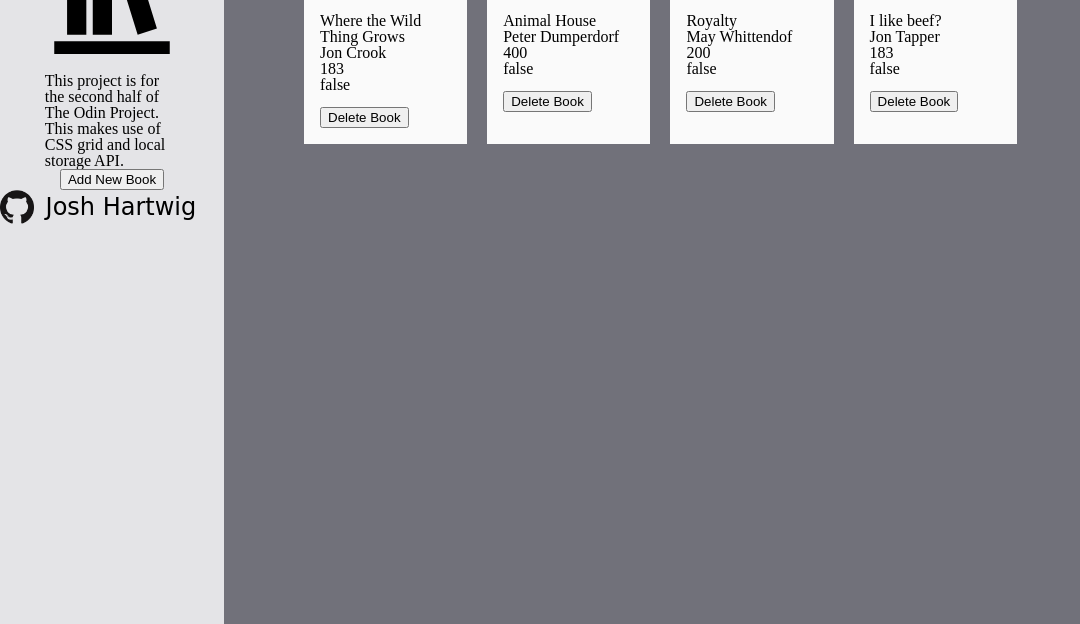
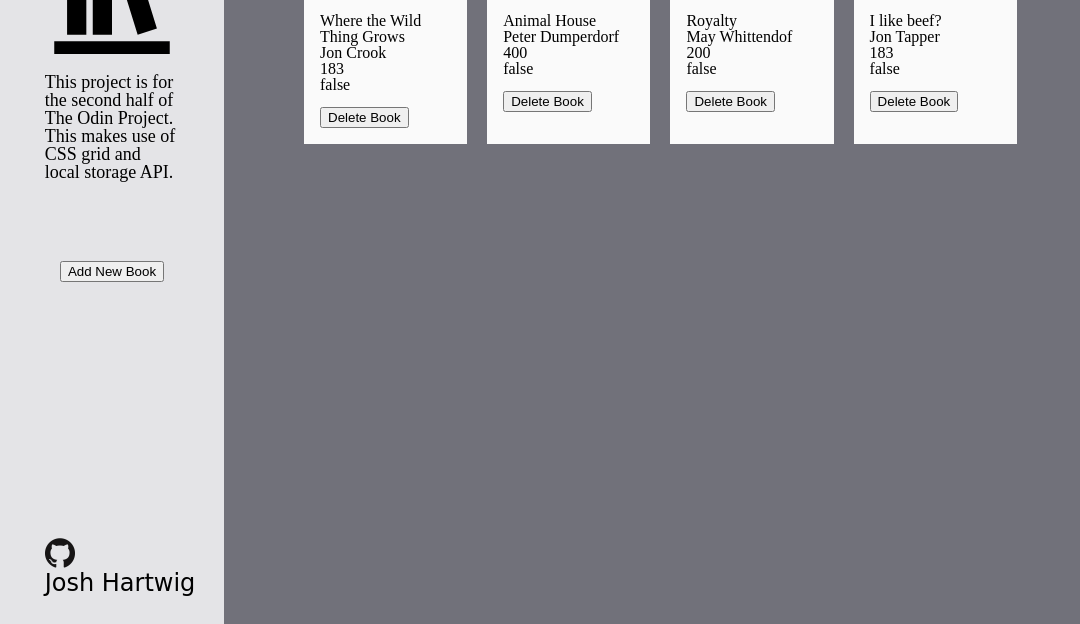
Before and after one commit to joshhartwig/top-library, a website: page index.html in a window 1280 px wide. Shown: the part 176-800 px from the top of the page, without its empty margins (0-1080 px from the left). Drawn offline with Linux system fonts and the light colour scheme; a web font is replaced by a local one.

Commit message:
updated css

```diff
--- a/index.html
+++ b/index.html
@@ -26,8 +26,10 @@
             <button class="create-book" id="create-book" onclick="popModal()">Add New Book</button>
         </div>
         <div class="signature">
-            <img class="signature-image" src="img/GitHub-Mark-120px-plus.png">
-            <p class="signature-text">Josh Hartwig</p>
+            <a href="https://github.com/joshhartwig" class="signature-link">
+                <img class="signature-image" src="img/GitHub-Mark-120px-plus.png">
+                <p class="signature-text">Josh Hartwig</p>
+            </a>
         </div>
     </div>
     <main class="shelf" id="shelf">
--- a/styles.css
+++ b/styles.css
@@ -10,6 +10,7 @@
 html, body {
     height: 100%;
     overflow: auto;
+    background-color: var(--sidebar-bgcolor);
   }
 
 body {
@@ -39,22 +40,32 @@ img {
 
 .sidebar-info {
     width: 60%;
+    font-size: large;
 }
 
 .signature {
     display: flex;
     align-items: center;
+    margin-top: auto;
+    margin-bottom: 30%;
+    margin-left: 1em;
 }
 
 .signature-text {
     font-family: 'Smooch', cursive;
     font-size: 1.5em;
-    margin-left: .5em;
+    /*margin-left: .5em;*/
 }
 
 .signature-image {
-    width:15%;
+    width:20%;
     height: auto;
+}
+
+.signature-link {
+    text-decoration: none;
+    color: inherit;
+    display: inline;
 }
 
 .title {
@@ -64,6 +75,10 @@ img {
 
 .sidebar-title{
     margin-bottom: .5em;
+}
+
+.manage {
+    margin-top: 5em;
 }
 
 
```
